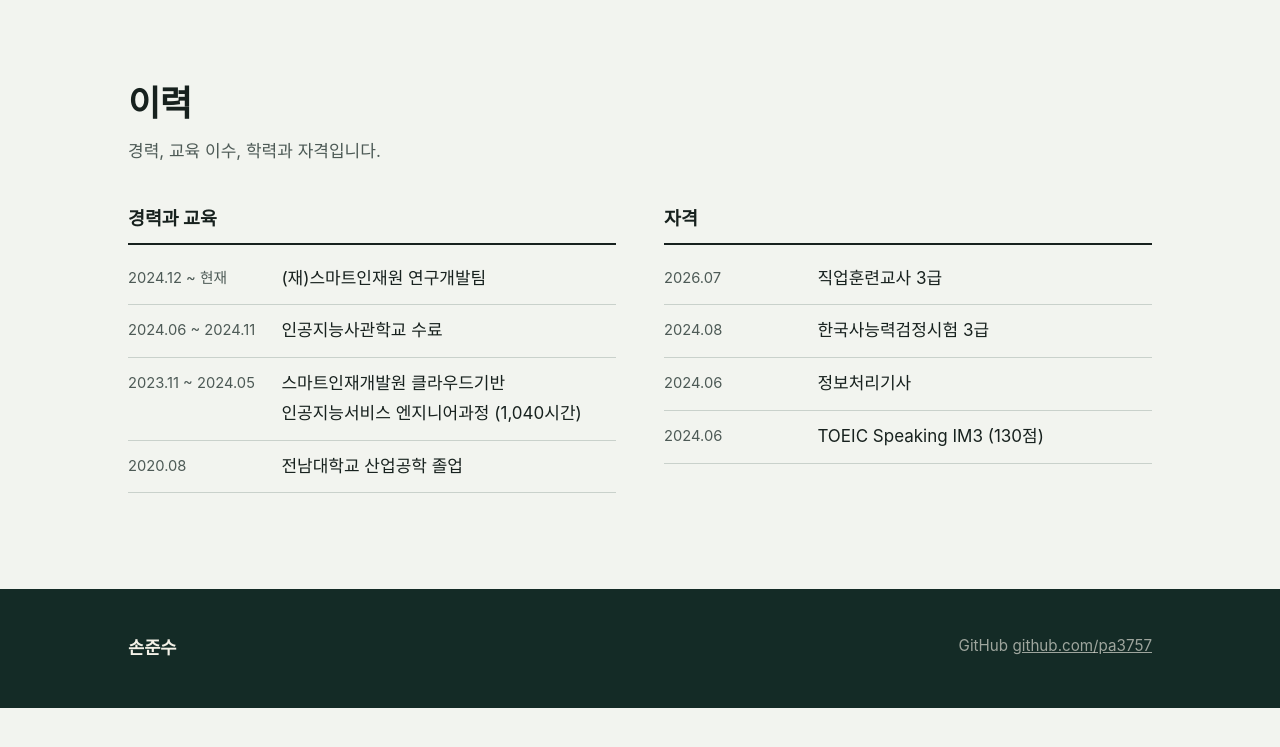
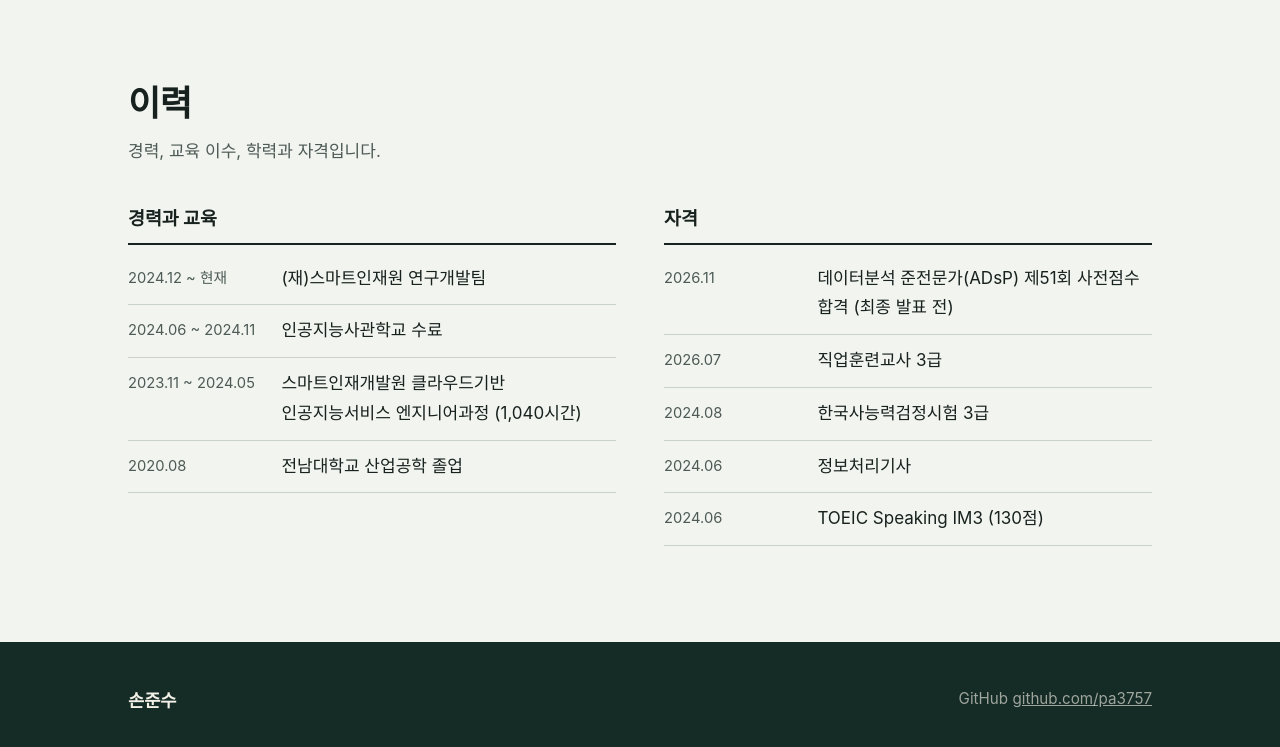
Before and after one commit to pa3757/Hunet_portpolio, a plain HTML site: page index.html in a window 1280 px wide. Shown: the part 3896-4643 px from the top of the page. Before the commit the page ends 4604 px from the top, so only its background shows below. Drawn offline with Linux system fonts and the light colour scheme; a web font is replaced by a local one.

Commit message:
Add ADsP preliminary pass to certifications
Co-Authored-By: Claude Fable 5.2 <noreply@anthropic.com>
Claude-Session: https://claude.ai/code/session_01BVZkHx1KWYDQUE7yVN3dgT

```diff
--- a/index.html
+++ b/index.html
@@ -547,6 +547,7 @@
         <div>
           <h3>자격</h3>
           <ul class="plain">
+            <li><span class="when">2026.11</span><span>데이터분석 준전문가(ADsP) 제51회 사전점수 합격 (최종 발표 전)</span></li>
             <li><span class="when">2026.07</span><span>직업훈련교사 3급</span></li>
             <li><span class="when">2024.08</span><span>한국사능력검정시험 3급</span></li>
             <li><span class="when">2024.06</span><span>정보처리기사</span></li>
```
